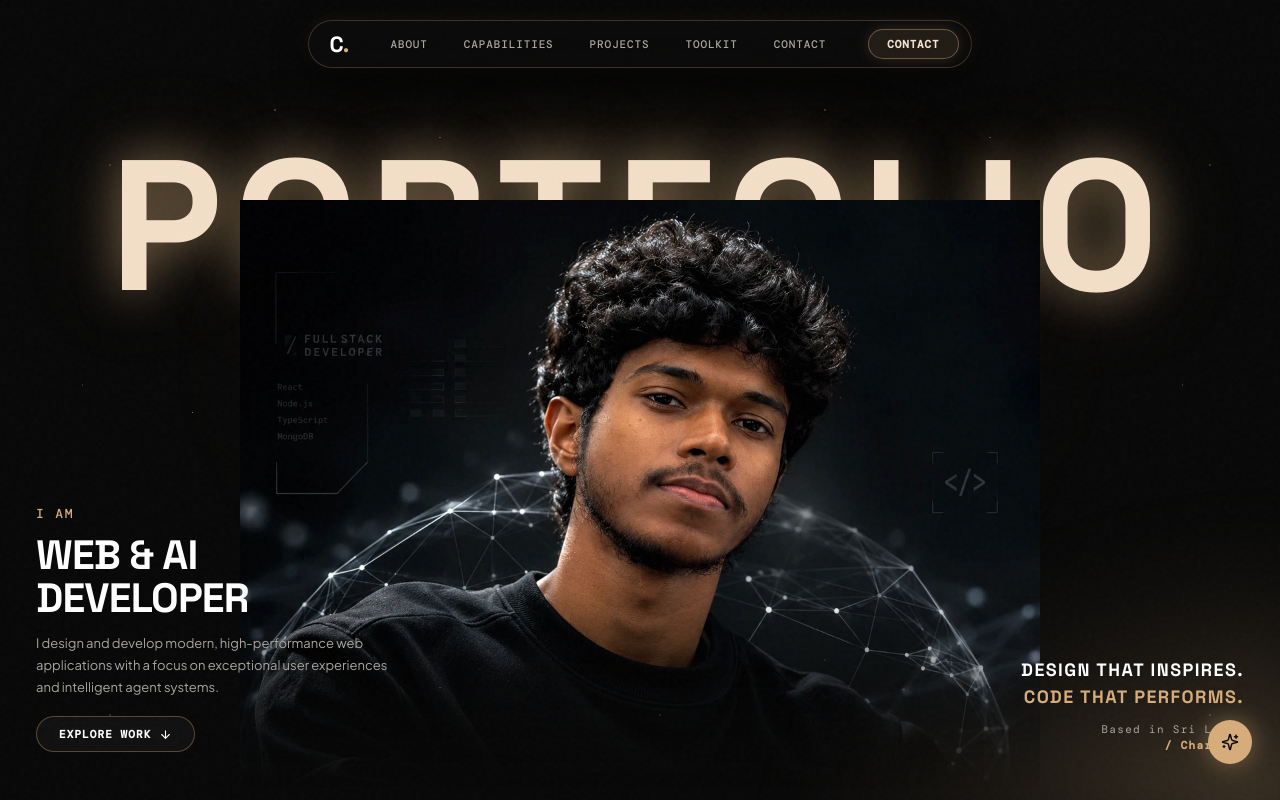
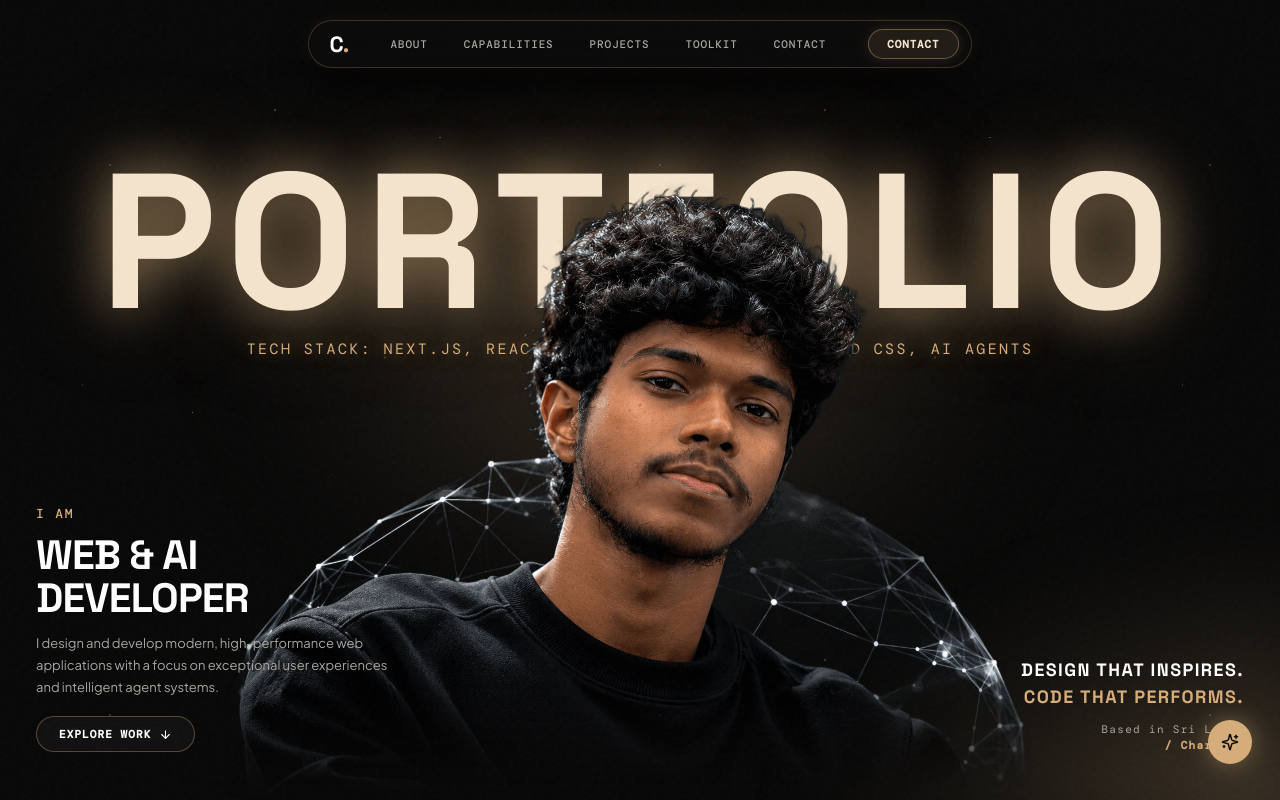
Before and after one commit to charitha-only/charitha-only.github.io, a Next.js app: page / in a window 1280 px wide. Shown: the top 800 px of the page. Built offline with nearby package versions, Linux system fonts and the light colour scheme; a web font is replaced by a local one.

Commit message:
feat: integrate true transparent cutout PNG for hero portrait

```diff
--- a/app/globals.css
+++ b/app/globals.css
@@ -249,7 +249,7 @@ button:focus-visible {
 /* Giant Glowing Behind-Subject Text */
 .hero-backdrop-text-wrap {
   position: absolute;
-  top: 18%;
+  top: clamp(100px, 20vh, 210px);
   left: 50%;
   transform: translateX(-50%);
   z-index: 1;
@@ -260,21 +260,21 @@ button:focus-visible {
 
 .hero-giant-word {
   font-family: var(--heading), 'Space Grotesk', Impact, sans-serif;
-  font-size: clamp(68px, 14.5vw, 215px);
+  font-size: clamp(75px, 15vw, 225px);
   font-weight: 800;
-  letter-spacing: 0.06em;
-  color: #f3dfc8;
+  letter-spacing: 0.05em;
+  color: #f5e4cd;
   text-transform: uppercase;
-  line-height: 0.88;
+  line-height: 0.85;
   margin: 0;
   text-shadow:
-    0 0 45px rgba(214, 173, 122, 0.55),
-    0 0 95px rgba(214, 173, 122, 0.25);
+    0 0 50px rgba(214, 173, 122, 0.65),
+    0 0 110px rgba(214, 173, 122, 0.35);
   user-select: none;
 }
 
 .hero-tech-banner {
-  margin-top: 14px;
+  margin-top: 16px;
   font-family: var(--mono);
   font-size: clamp(10px, 1.25vw, 15px);
   letter-spacing: 0.16em;
@@ -283,13 +283,13 @@ button:focus-visible {
   text-shadow: 0 0 18px rgba(214, 173, 122, 0.5);
 }
 
-/* Master Subject Centered */
+/* Master Subject Centered (Transparent Cutout) */
 .hero-subject-container {
   position: absolute;
   bottom: 0;
   left: 50%;
   transform: translateX(-50%);
-  width: min(840px, 86vw);
+  width: min(880px, 88vw);
   z-index: 2;
   pointer-events: none;
   display: flex;
@@ -299,13 +299,13 @@ button:focus-visible {
 .hero-subject-image {
   width: 100%;
   height: auto;
-  max-height: 75vh;
+  max-height: 78vh;
   object-fit: contain;
   object-position: bottom center;
   display: block;
-  -webkit-mask-image: linear-gradient(to bottom, black 65%, transparent 98%);
-  mask-image: linear-gradient(to bottom, black 65%, transparent 98%);
-  filter: contrast(1.05) brightness(1.02);
+  -webkit-mask-image: linear-gradient(to bottom, black 80%, transparent 100%);
+  mask-image: linear-gradient(to bottom, black 80%, transparent 100%);
+  filter: contrast(1.04) brightness(1.02);
 }
 
 /* Bottom Left Corner Box */
--- a/components/portfolio.tsx
+++ b/components/portfolio.tsx
@@ -151,15 +151,15 @@ export default function Portfolio() {
           </div>
         </div>
 
-        {/* Master Center Subject Portrait */}
+        {/* Master Center Subject Portrait (Transparent Cutout) */}
         <div className="hero-subject-container">
           {!portraitFailed ? (
             <img
-              src="/images/portfolio-portrait-hero-hd.webp"
+              src="/images/portfolio-portrait-hero-transparent.png"
               alt="Charitha — Web & AI Developer"
               className="hero-subject-image"
-              width={1200}
-              height={900}
+              width={1448}
+              height={1086}
               fetchPriority="high"
               onError={() => setPortraitFailed(true)}
             />
```
Also changed, not shown: scripts/remove-bg.mjs (added, +23 -0 lines), public/images/portfolio-portrait-hero-transparent.png (added), public/images/portfolio-portrait-hero-transparent.webp (added).
